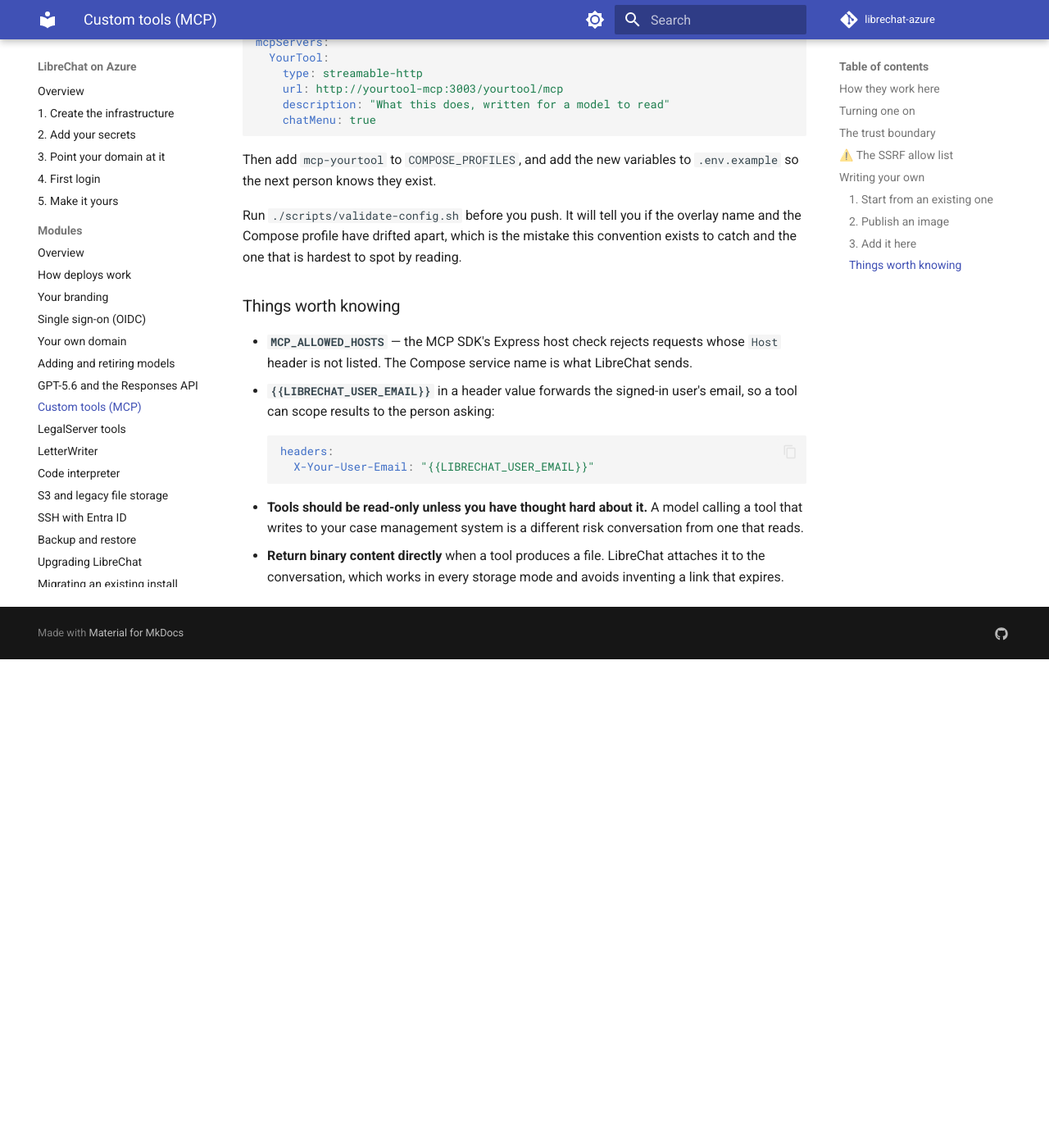
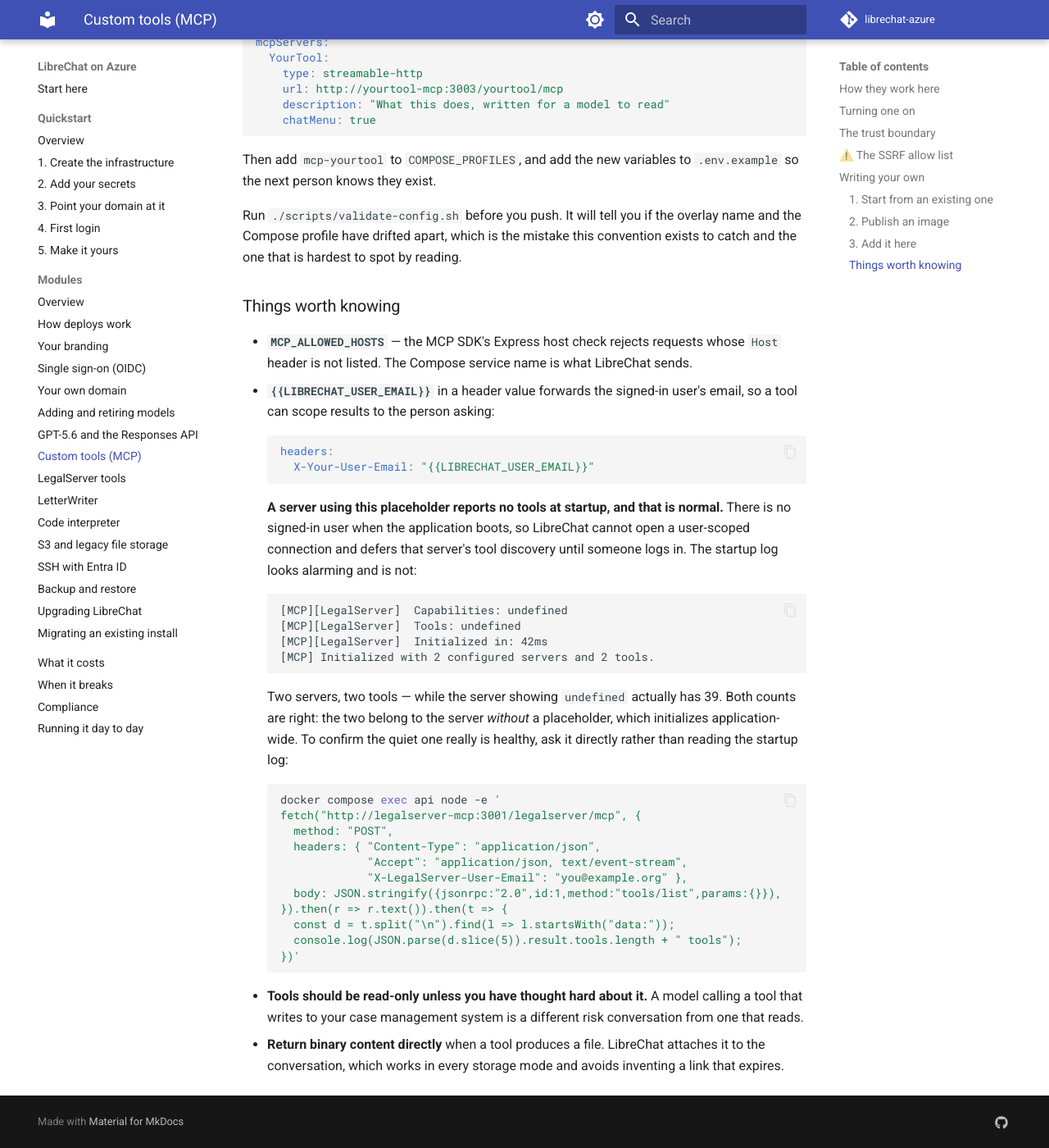
Before and after one commit to MarylandLegalAid/librechat-azure, an MkDocs documentation site: the page built from docs/modules/mcp-servers.md, in a window 1280 px wide and 1400 px high, scrolled down 3281 px. Shown: the whole window at 82% size. Built offline with MkDocs 1.6.1 and Material for MkDocs 9.7.7, drawn with Linux system fonts in a browser that asks for light colours; comment, search, counter and statistics services are not loaded; before the commit the page ends 4085 px from its top, so only the background shows below that.

Commit message:
Explain why a per-user MCP server reports no tools at startup
Turning both MCP profiles on for the first time produced a startup log that
reads like a broken server:

    [MCP][LegalServer]  Capabilities: undefined
    [MCP][LegalServer]  Tools: undefined
    [MCP] Initialized with 2 configured servers and 2 tools.

Two servers, two tools — and the server reporting undefined actually exposes 39.
Both numbers are correct. LegalServer's config carries
{{LIBRECHAT_USER_EMAIL}}, so there is no user to scope a connection to at boot
and LibreChat defers its tool discovery until someone signs in. LetterWriter has
no placeholder and initializes application-wide, which is where the two come
from.

Nothing is wrong, but an operator reading that log would reasonably conclude
otherwise and start debugging a healthy server. Documents the behaviour and
gives the one-liner that asks the server directly, which returned all 39 tools.

Co-Authored-By: Claude Opus 5 <noreply@anthropic.com>

````diff
--- a/docs/modules/mcp-servers.md
+++ b/docs/modules/mcp-servers.md
@@ -172,6 +172,37 @@ exists to catch and the one that is hardest to spot by reading.
       X-Your-User-Email: "{{LIBRECHAT_USER_EMAIL}}"
     ```
 
+    **A server using this placeholder reports no tools at startup, and that is
+    normal.** There is no signed-in user when the application boots, so LibreChat
+    cannot open a user-scoped connection and defers that server's tool discovery
+    until someone logs in. The startup log looks alarming and is not:
+
+    ```
+    [MCP][LegalServer]  Capabilities: undefined
+    [MCP][LegalServer]  Tools: undefined
+    [MCP][LegalServer]  Initialized in: 42ms
+    [MCP] Initialized with 2 configured servers and 2 tools.
+    ```
+
+    Two servers, two tools — while the server showing `undefined` actually has 39.
+    Both counts are right: the two belong to the server *without* a placeholder,
+    which initializes application-wide. To confirm the quiet one really is healthy,
+    ask it directly rather than reading the startup log:
+
+    ```bash
+    docker compose exec api node -e '
+    fetch("http://legalserver-mcp:3001/legalserver/mcp", {
+      method: "POST",
+      headers: { "Content-Type": "application/json",
+                 "Accept": "application/json, text/event-stream",
+                 "X-LegalServer-User-Email": "you@example.org" },
+      body: JSON.stringify({jsonrpc:"2.0",id:1,method:"tools/list",params:{}}),
+    }).then(r => r.text()).then(t => {
+      const d = t.split("\n").find(l => l.startsWith("data:"));
+      console.log(JSON.parse(d.slice(5)).result.tools.length + " tools");
+    })'
+    ```
+
 - **Tools should be read-only unless you have thought hard about it.** A model calling
   a tool that writes to your case management system is a different risk conversation
   from one that reads.
````
